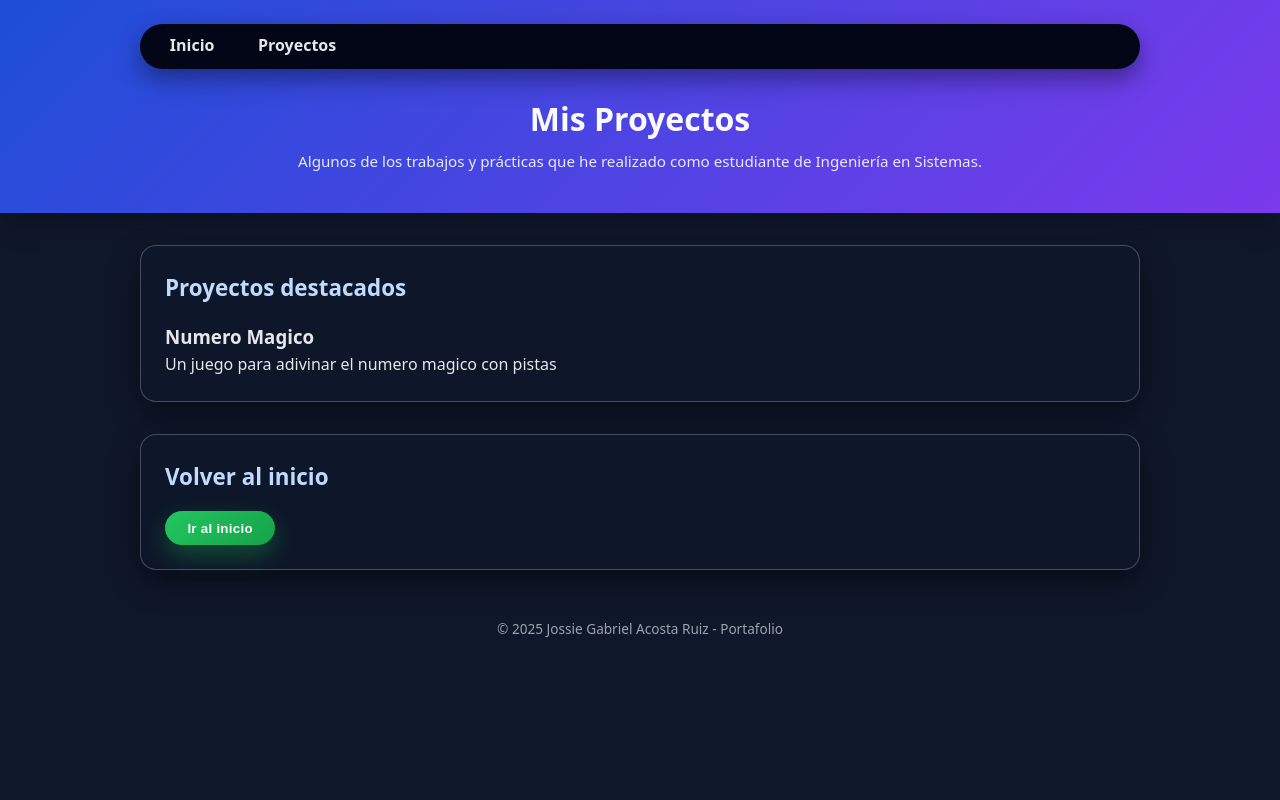
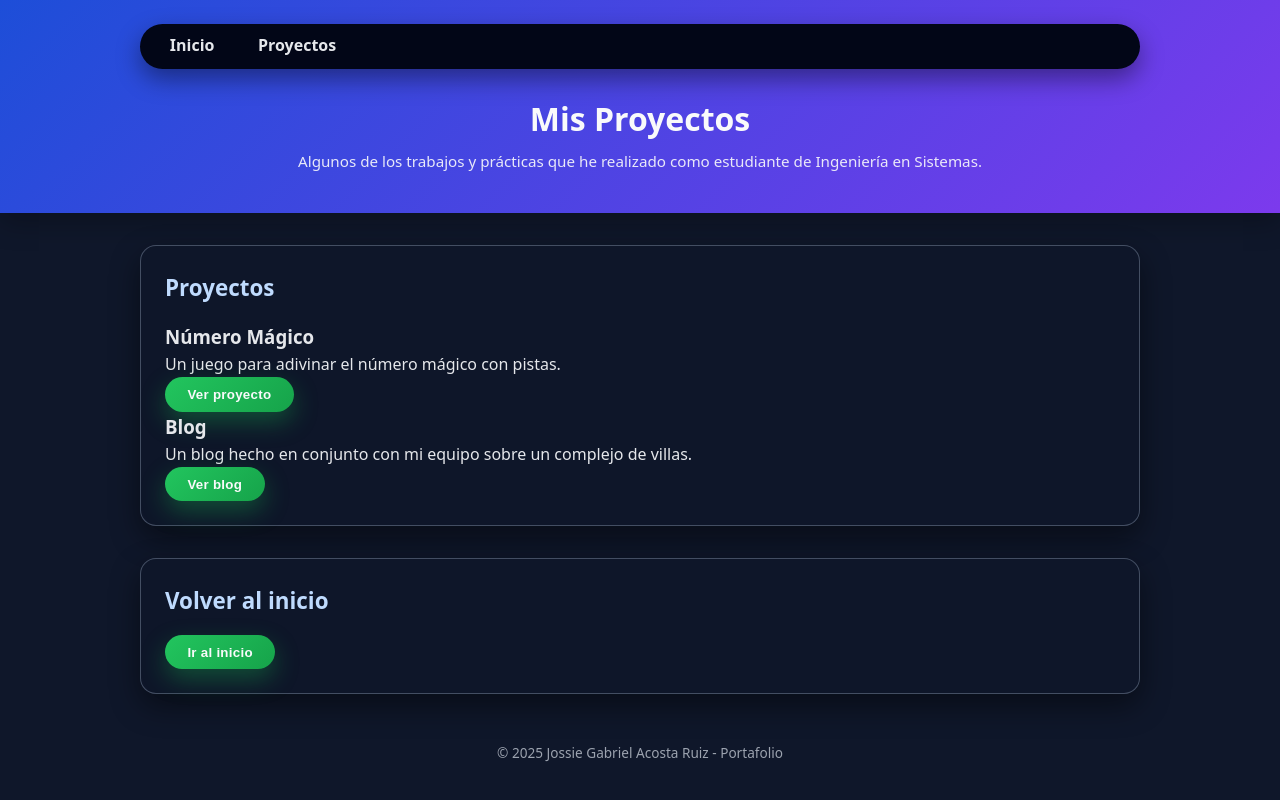
Before and after one commit to jossie0280/Portafolio, a plain HTML site: page proyectos.html in a window 1280 px wide. Drawn offline with Linux system fonts and the light colour scheme.

Commit message:
Update proyectos.html

```diff
--- a/proyectos.html
+++ b/proyectos.html
@@ -19,13 +19,26 @@
     </header>
 
     <section id="lista-proyectos">
-        <h2>Proyectos destacados</h2>
+        <h2>Proyectos</h2>
         <div class="proyectos-grid">
             <article class="proyecto-card">
-                <h3>Numero Magico</h3>
+                <h3>Número Mágico</h3>
                 <p>
-                    Un juego para adivinar el numero magico con pistas
+                    Un juego para adivinar el número mágico con pistas.
                 </p>
+                <button onclick="location.href='falta el link '">
+                    Ver proyecto
+                </button>
+            </article>
+
+            <article class="proyecto-card">
+                <h3>Blog</h3>
+                <p>
+                    Un blog hecho en conjunto con mi equipo sobre un complejo de villas.
+                </p>
+                <button onclick="location.href='https://sites.google.com/view/pruebatsi/inicio'">
+                    Ver blog
+                </button>
             </article>
         </div>
     </section>
```
